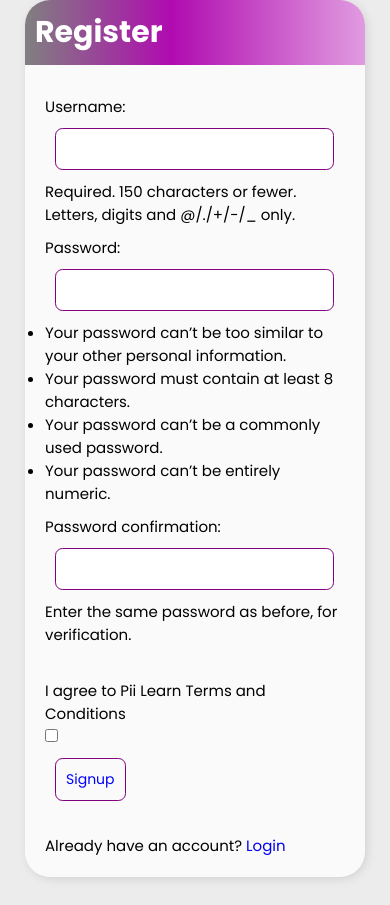
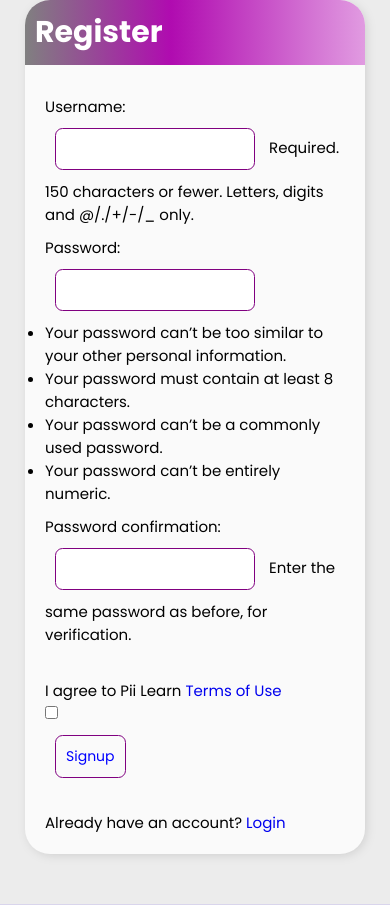
Before and after one commit to eliaschikwanda/pi-learn-1.0, a Django app: page /register/ in a window 390 px wide. Shown: the part 80-985 px from the top of the page. Run offline with Django 4.2, Linux system fonts and the light colour scheme; data comes from the database, SQL or seed files in the repository; both versions use the stored data as it was after the commit; some libraries are stand-ins or nearby versions.

Commit message:
Fixing the media queries for the length of media queries

```diff
--- a/examsolution/static/examsolution/css/style.css
+++ b/examsolution/static/examsolution/css/style.css
@@ -1147,7 +1147,7 @@ html::-webkit-scrollbar-thumb {
 
     /* form fields media queries starts here */
     .piilearn_wrap_container  input[type=text], .piilearn_wrap_container  input[type=password],.piilearn_wrap_container  textarea {
-        max-width: 100%;
+        max-width: 20rem;
     }
     /* form fields media queries ends here */
 
--- a/examsolution/templates/examsolution/register.html
+++ b/examsolution/templates/examsolution/register.html
@@ -26,7 +26,7 @@
             {{form.password2}} {% endcomment %}
 
             <br>
-            <label for="TCs_checkbox">I agree to Pii Learn Terms and Conditions</label>
+            <label for="TCs_checkbox">I agree to Pii Learn <a href="{% url 'examsolution:terms_of_use' %}">Terms of Use</a></label>
             <input type="checkbox" id="TCs_checkbox" required>
 
             <br>
```
Also changed, not shown: db.sqlite3.
